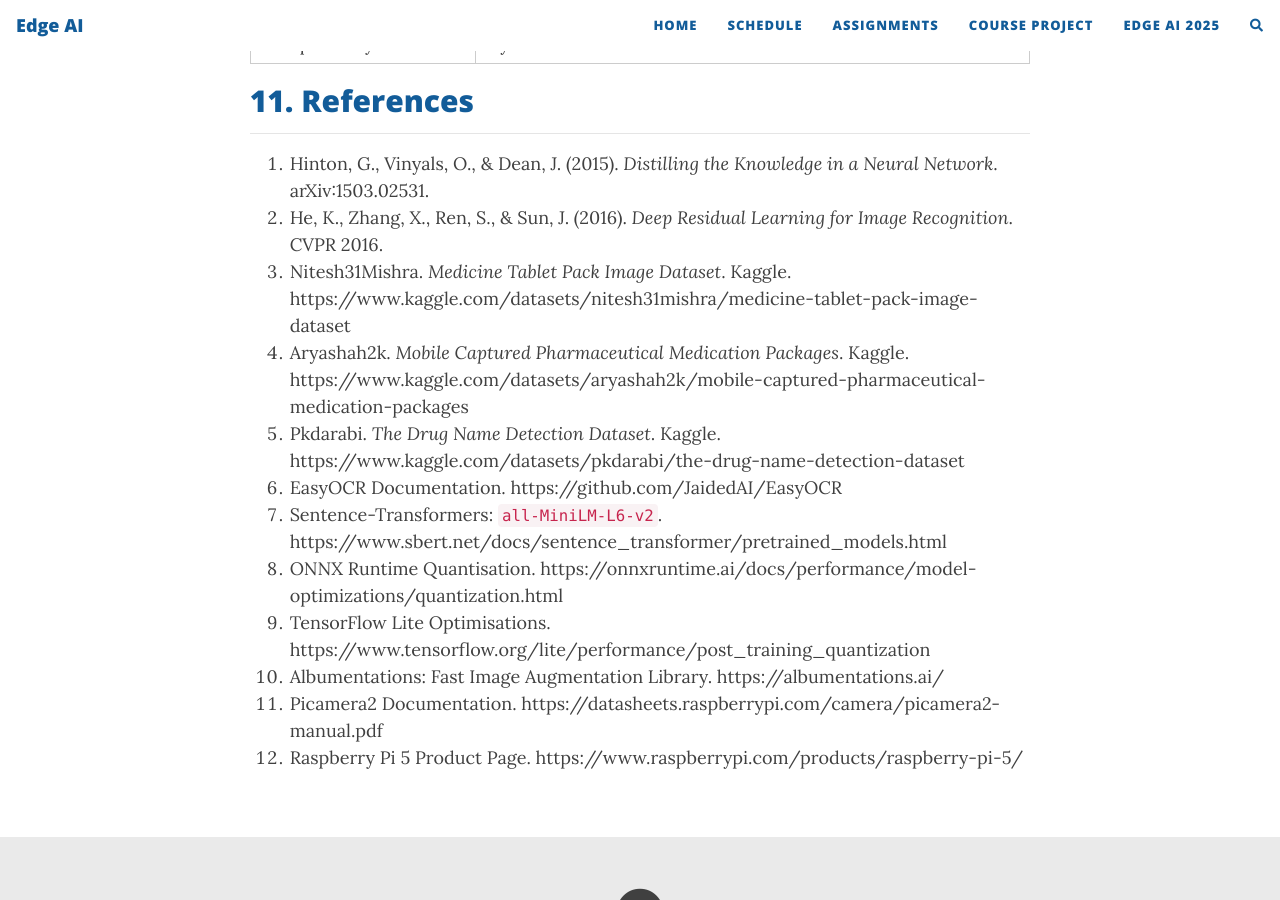
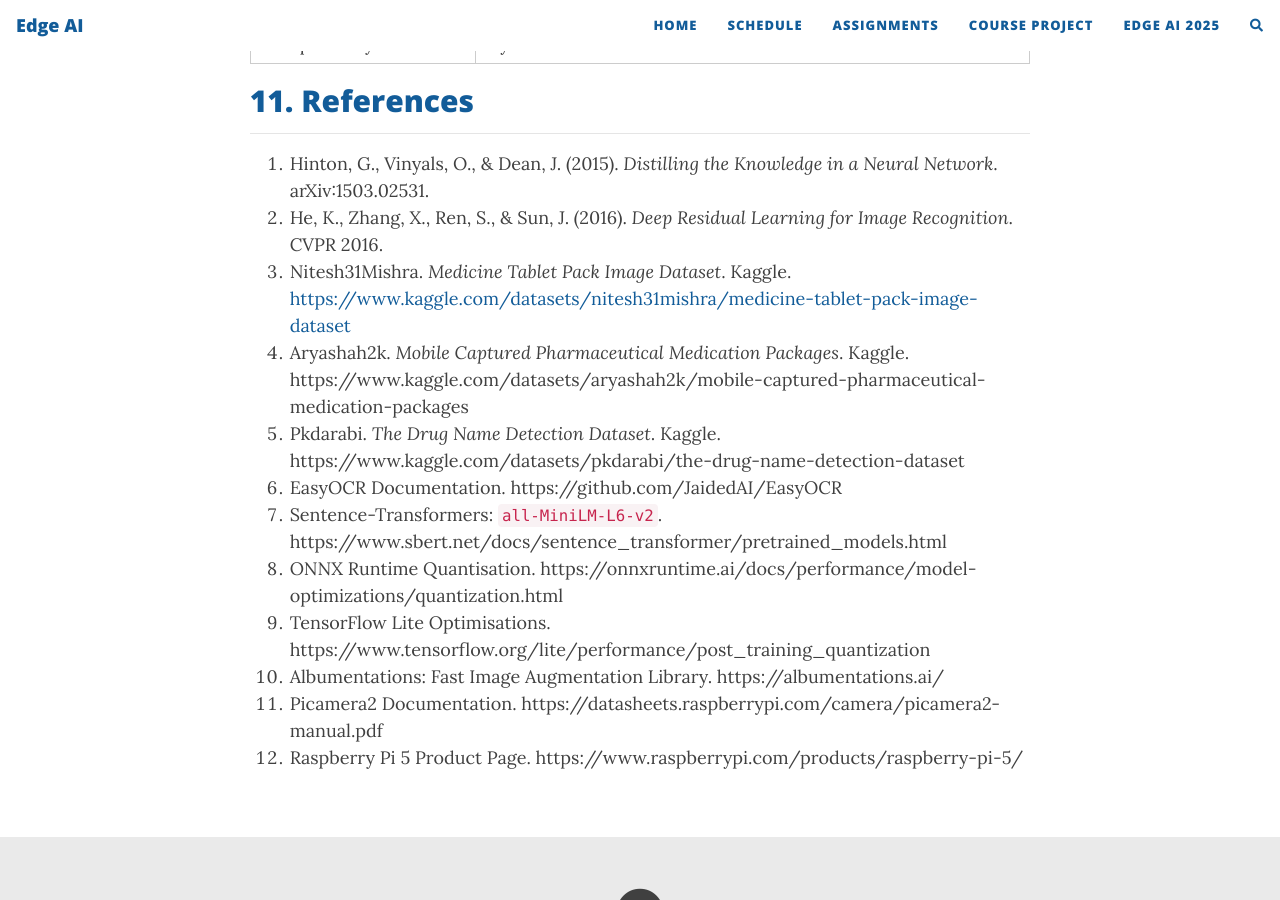
Before and after one commit to samy101/edge-ai-26, a Jekyll site: the page built from projects/medi-dock.md, in a window 1280 px wide and 900 px high, scrolled down 12732 px. Built offline with Jekyll 4.4.1, drawn with Linux system fonts in a browser that asks for light colours; nearby versions of some CDN libraries; comment, search, counter and statistics services are not loaded.

Commit message:
link fix

```diff
--- a/projects/medi-dock.md
+++ b/projects/medi-dock.md
@@ -345,7 +345,7 @@ Medi-Dock demonstrates that a fully offline, sub-10-second medication identifica
 
 1. Hinton, G., Vinyals, O., & Dean, J. (2015). *Distilling the Knowledge in a Neural Network*. arXiv:1503.02531.
 2. He, K., Zhang, X., Ren, S., & Sun, J. (2016). *Deep Residual Learning for Image Recognition*. CVPR 2016.
-3. Nitesh31Mishra. *Medicine Tablet Pack Image Dataset*. Kaggle. https://www.kaggle.com/datasets/nitesh31mishra/medicine-tablet-pack-image-dataset
+3. Nitesh31Mishra. *Medicine Tablet Pack Image Dataset*. Kaggle. <https://www.kaggle.com/datasets/nitesh31mishra/medicine-tablet-pack-image-dataset>
 4. Aryashah2k. *Mobile Captured Pharmaceutical Medication Packages*. Kaggle. https://www.kaggle.com/datasets/aryashah2k/mobile-captured-pharmaceutical-medication-packages
 5. Pkdarabi. *The Drug Name Detection Dataset*. Kaggle. https://www.kaggle.com/datasets/pkdarabi/the-drug-name-detection-dataset
 6. EasyOCR Documentation. https://github.com/JaidedAI/EasyOCR
```
